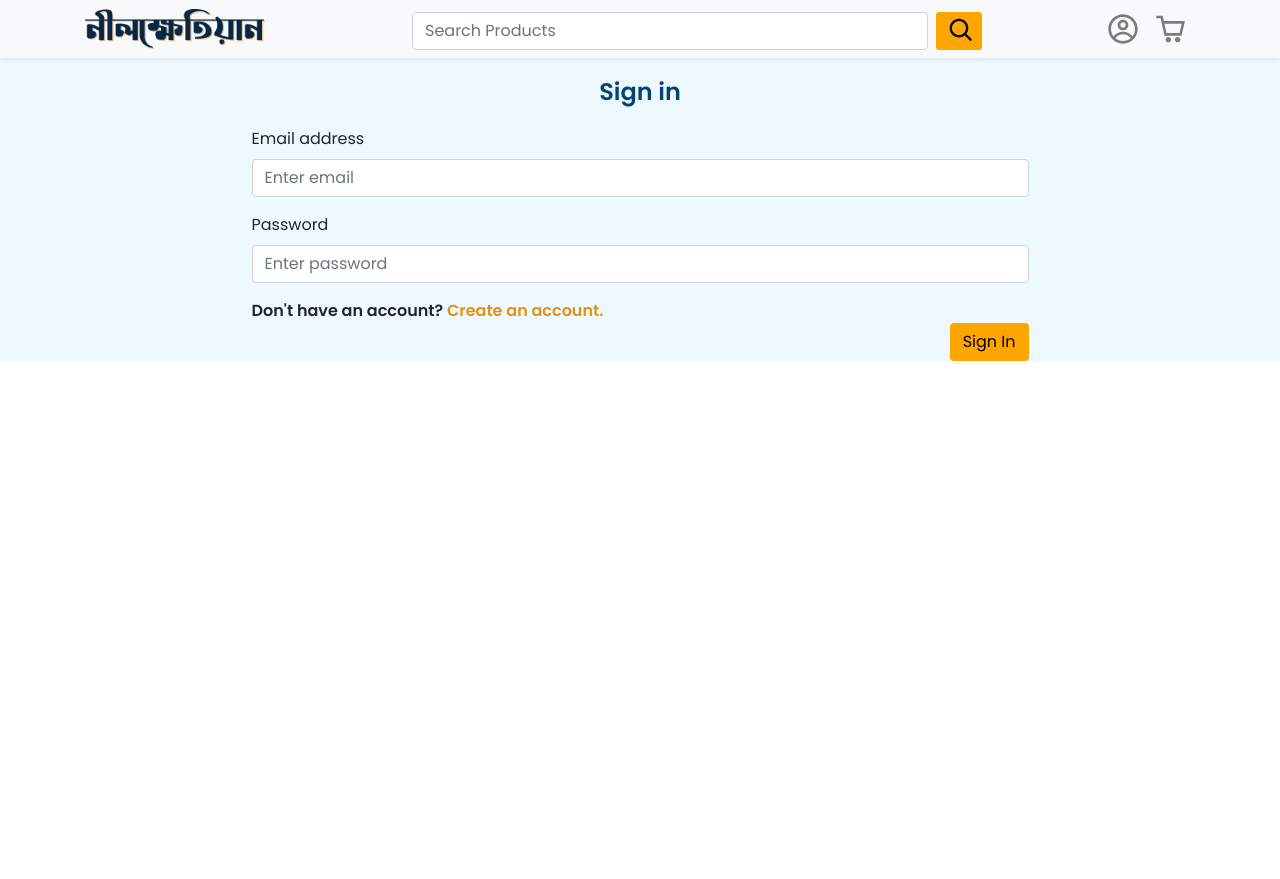
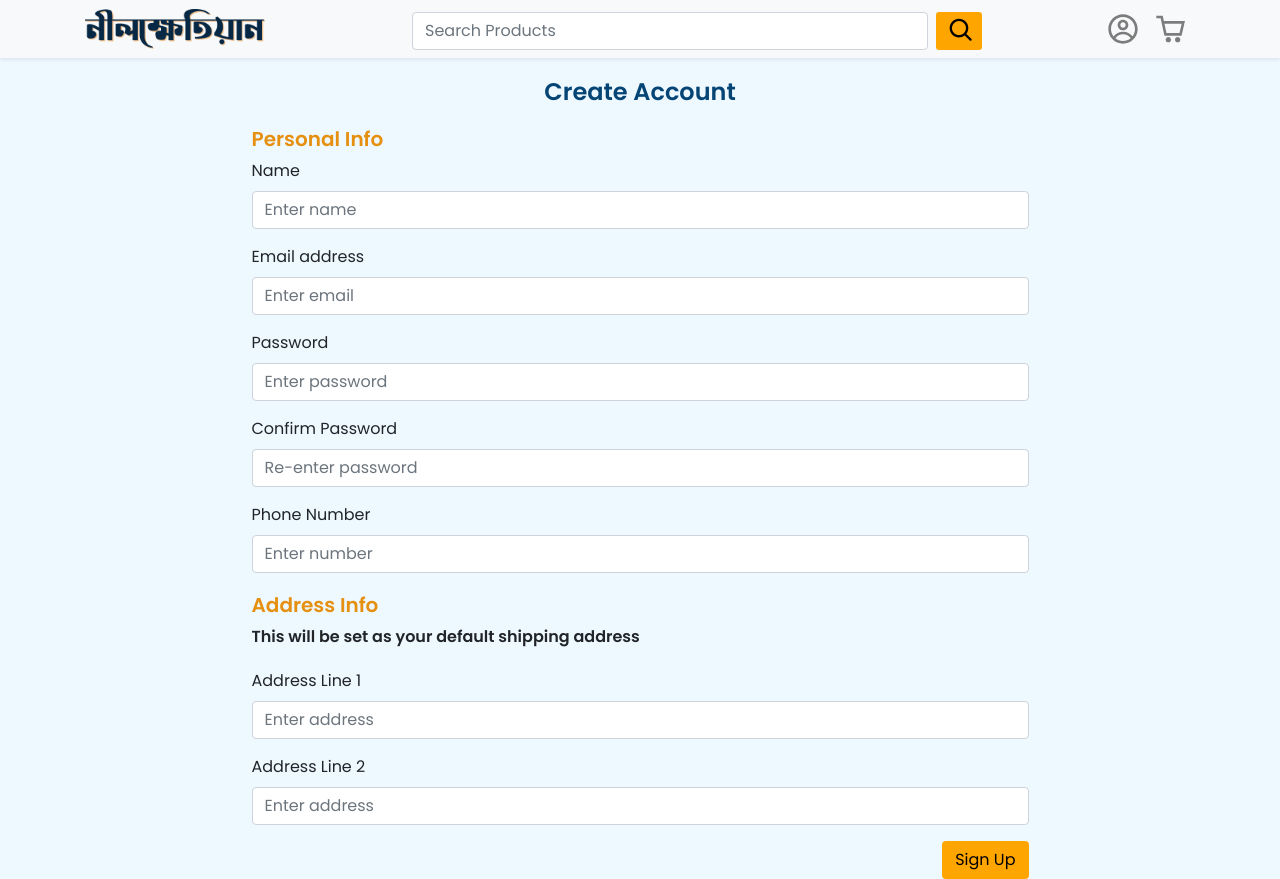
Before and after one commit to Viper4717/nilkhetian-frontend, a React (Create React App) app: page /registration in a window 1280 px wide. Before the commit the page ends 800 px from the top, so only its background shows below. Built offline with nearby package versions, Linux system fonts and the light colour scheme.

Commit message:
Registration page designed

```diff
--- a/src/App.js
+++ b/src/App.js
@@ -9,7 +9,7 @@ function App() {
   return (
     <div className="App">
       <Header/>
-      <Login/>
+      <Registration/>
     </div>
   );
 }
--- a/src/components/login/Login.css
+++ b/src/components/login/Login.css
@@ -34,10 +34,6 @@
 }
 
 @media screen and (max-width: 768px){
-    .parentContainer{
-        padding-right: 0px !important;
-        padding-left: 0px !important;
-    }
     .formDiv{
         width: 80%;
     }
--- a/src/components/login/Login.js
+++ b/src/components/login/Login.js
@@ -12,7 +12,7 @@ function Login() {
             <Form>
                 <Form.Group controlId="formBasicEmail">
                     <Form.Label>Email address</Form.Label>
-                    <Form.Control className="loginForm" type="email" placeholder="Enter email" />
+                    <Form.Control type="email" placeholder="Enter email" />
                 </Form.Group>
                 <Form.Group controlId="formBasicPassword">
                     <Form.Label>Password</Form.Label>
--- a/src/components/registration/Registration.css
+++ b/src/components/registration/Registration.css
@@ -0,0 +1,8 @@
+.PersonalInfoText{
+    color: #e59010;
+    font-weight: 600 !important;
+}
+.addressTextDiv{
+    margin-top: 20px;
+    margin-bottom: 20px;
+}
--- a/src/components/registration/Registration.js
+++ b/src/components/registration/Registration.js
@@ -1,11 +1,71 @@
 import React from 'react';
 import './Registration.css'
+import { Form, Button, Container } from 'react-bootstrap';
 
 function Registration() {
   return (
-    <h4>
-        Create Account
-    </h4>
+    <Container fluid="md" className="parentContainer">
+        <h4 className="signInText">
+            Create Account
+        </h4>
+        <div className="formDiv">
+          <div>
+            <h5 className="PersonalInfoText">
+                Personal Info
+            </h5>
+            <Form>
+                <Form.Group>
+                    <Form.Label>Name</Form.Label>
+                    <Form.Control placeholder="Enter name" />
+                </Form.Group>
+                <Form.Group controlId="formBasicEmail">
+                    <Form.Label>Email address</Form.Label>
+                    <Form.Control type="email" placeholder="Enter email" />
+                </Form.Group>
+                <Form.Group controlId="formBasicPassword">
+                    <Form.Label>Password</Form.Label>
+                    <Form.Control type="password" placeholder="Enter password" />
+                </Form.Group>
+                <Form.Group controlId="formBasicPassword">
+                    <Form.Label>Confirm Password</Form.Label>
+                    <Form.Control type="password" placeholder="Re-enter password" />
+                </Form.Group>
+                <Form.Group>
+                    <Form.Label>Phone Number</Form.Label>
+                    <Form.Control type="tel" placeholder="Enter number" />
+                </Form.Group>
+            </Form>
+          </div>
+          <div>
+            <div className="addressTextDiv">
+              <h5 className="PersonalInfoText">
+                  Address Info
+              </h5>
+              <text className="accountText"> This will be set as your default shipping address </text>
+            </div>
+            <Form>
+                <Form.Group>
+                    <Form.Label>Address Line 1</Form.Label>
+                    <Form.Control placeholder="Enter address" />
+                </Form.Group>
+                <Form.Group>
+                    <Form.Label>Address Line 2</Form.Label>
+                    <Form.Control placeholder="Enter address" />
+                </Form.Group>
+            </Form>
+          </div>
+          <div className="signInButtonnOverlay">
+              <Button className="signInButtonnWeb" variant="custom">
+                  Sign Up
+              </Button>
+          </div>
+          <div className="signInMobileOverlay">
+              <Button className="signInButtonnMobile" variant="custom">
+                  Sign Up
+              </Button>
+          </div>
+        </div>
+    </Container>
   );
 }
 
```
